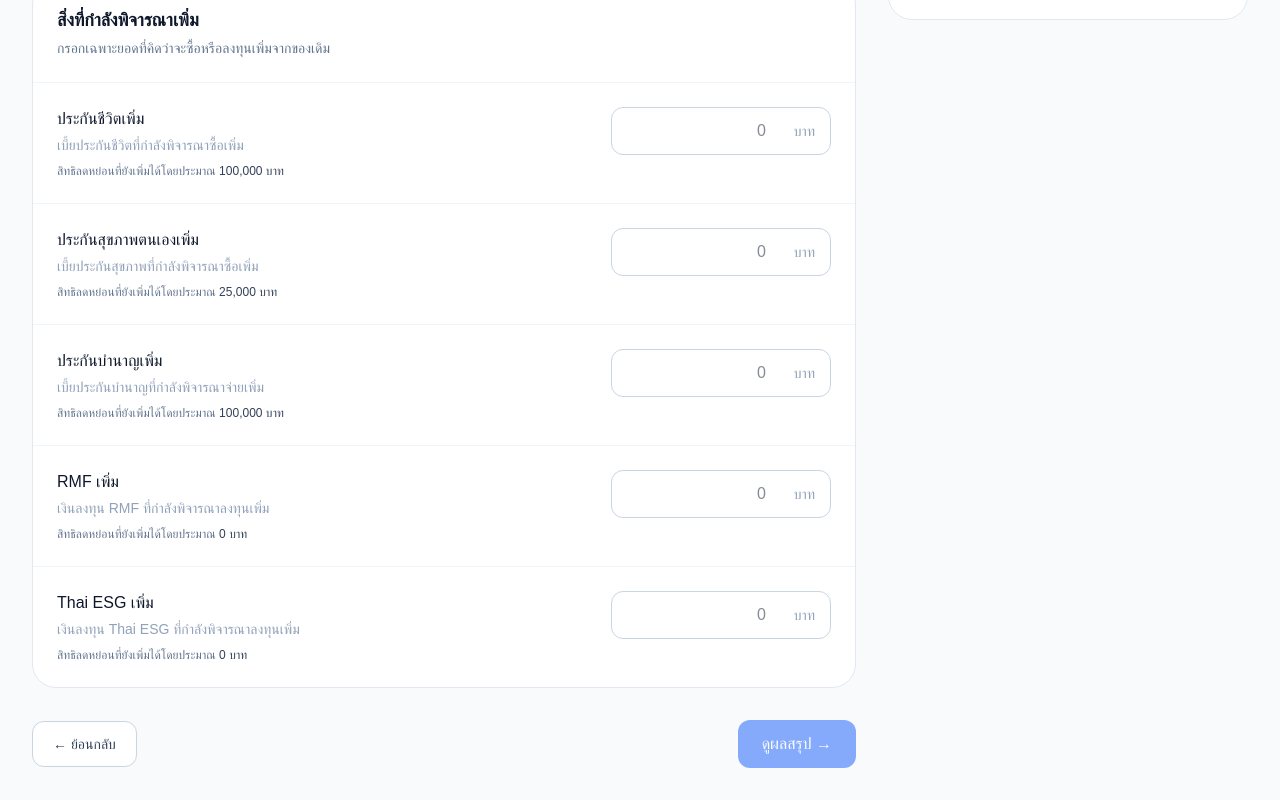
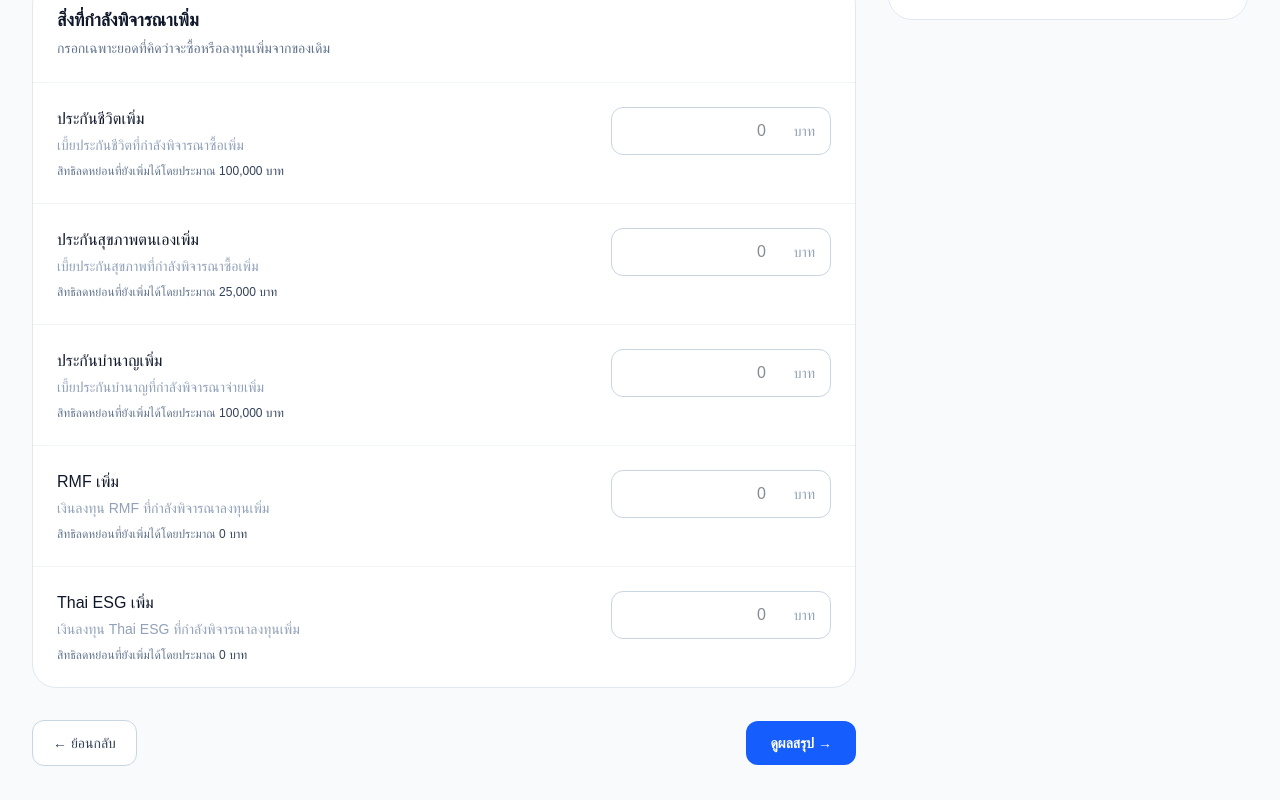
Before and after one commit to vidyaheng/taxplanner, a Next.js app: page /planning/planner in a window 1280 px wide. Shown: the part 579-1379 px from the top of the page. Built offline with nearby package versions, Linux system fonts and the light colour scheme.

Commit message:
แก้ปุ่มดูผลลัพธ์

```diff
--- a/src/app/planning/planner/page.tsx
+++ b/src/app/planning/planner/page.tsx
@@ -461,7 +461,6 @@ export default function PlannerPage() {
             {/* NAV */}
 
             <div className="flex items-center justify-between pt-2">
-
               <Link
                 href="/planning/deductions"
                 className="rounded-xl border border-slate-300 bg-white px-5 py-3 text-sm font-medium text-slate-700 hover:bg-slate-50"
@@ -469,19 +468,12 @@ export default function PlannerPage() {
                 ← ย้อนกลับ
               </Link>
 
-              <button
-                type="button"
-                onClick={() =>
-                  router.push(
-                    "/planning/results"
-                  )
-                }
-                className="rounded-xl bg-blue-600 px-6 py-3 text-sm font-semibold text-white opacity-50"
-                disabled
+              <Link
+                href="/planning/results"
+                className="rounded-xl bg-blue-600 px-6 py-3 text-sm font-semibold text-white hover:bg-blue-700"
               >
                 ดูผลสรุป →
-              </button>
-
+              </Link>
             </div>
 
           </div>
```
